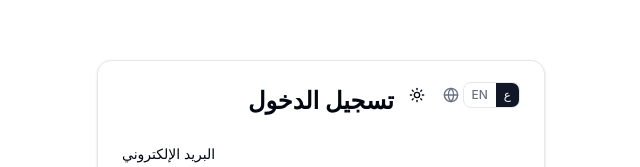
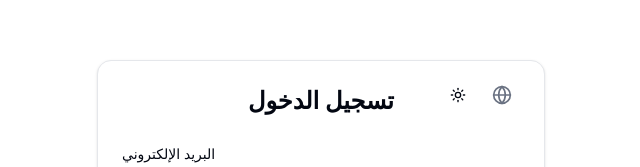
Before and after one commit to daws11/chat.taxai, a Next.js app: page /login in a window 1280 px wide. Shown: the part 192-359 px from the top of the page, without its empty margins (319-959 px from the left). Built offline with nearby package versions, Linux system fonts and the light colour scheme.

Commit message:
feat: implement dropdown language switcher with click outside functionality for improved user experience

```diff
--- a/src/components/language-switcher.tsx
+++ b/src/components/language-switcher.tsx
@@ -1,26 +1,55 @@
 "use client";
 import { useI18n } from './i18n-provider';
 import { Globe } from 'lucide-react';
+import { useState, useRef, useEffect } from 'react';
 
 const languages = [
-  { code: "en", label: "EN" },
-  { code: "ar", label: "ع" },
+  { code: "en", label: "English" },
+  { code: "ar", label: "العربية" },
 ];
 
 export function LanguageSwitcher() {
   const { locale, setLocale } = useI18n();
+  const [open, setOpen] = useState(false);
+  const dropdownRef = useRef<HTMLDivElement>(null);
+
+  // Close dropdown on click outside
+  useEffect(() => {
+    function handleClickOutside(event: MouseEvent) {
+      if (dropdownRef.current && !dropdownRef.current.contains(event.target as Node)) {
+        setOpen(false);
+      }
+    }
+    if (open) {
+      document.addEventListener('mousedown', handleClickOutside);
+    } else {
+      document.removeEventListener('mousedown', handleClickOutside);
+    }
+    return () => {
+      document.removeEventListener('mousedown', handleClickOutside);
+    };
+  }, [open]);
 
   return (
-    <div className="flex items-center gap-1">
-      <Globe className="h-4 w-4 text-muted-foreground" />
-      <div className="flex rounded-md border bg-background overflow-hidden">
+    <div className="relative inline-block" ref={dropdownRef}>
+      <button
+        type="button"
+        className={`flex items-center justify-center h-9 w-9 rounded-full hover:bg-muted transition-colors focus:outline-none focus:ring-2 focus:ring-primary/50 p-1 ${open ? 'pointer-events-none' : ''}`}
+        aria-label="Select language"
+        onClick={() => setOpen((v) => !v)}
+      >
+        <Globe className="h-5 w-5 text-muted-foreground" />
+      </button>
+      {open && (
+        <div className="absolute left-1/2 top-full -translate-x-1/2 mt-1 min-w-[8rem] rounded-xl shadow-xl bg-background border z-50 animate-fade-in overflow-hidden">
           {languages.map((lang) => (
             <button
               key={lang.code}
-            onClick={() => setLocale(lang.code)}
-            className={`px-2 py-1 text-xs font-medium transition-colors focus:outline-none focus:ring-2 focus:ring-primary/50
-              ${locale === lang.code ? 'bg-primary text-primary-foreground' : 'text-muted-foreground hover:bg-muted'}
-            `}
+              onClick={() => {
+                setLocale(lang.code);
+                setOpen(false);
+              }}
+              className={`w-full text-left px-4 py-2 text-sm transition-colors ${locale === lang.code ? 'bg-primary text-primary-foreground' : 'hover:bg-muted text-muted-foreground'}`}
               aria-pressed={locale === lang.code}
               aria-label={`Switch to ${lang.label}`}
               type="button"
@@ -29,6 +58,7 @@ export function LanguageSwitcher() {
             </button>
           ))}
         </div>
+      )}
     </div>
   );
 }
```
Lines whose indentation alone changed are shown as unchanged.
